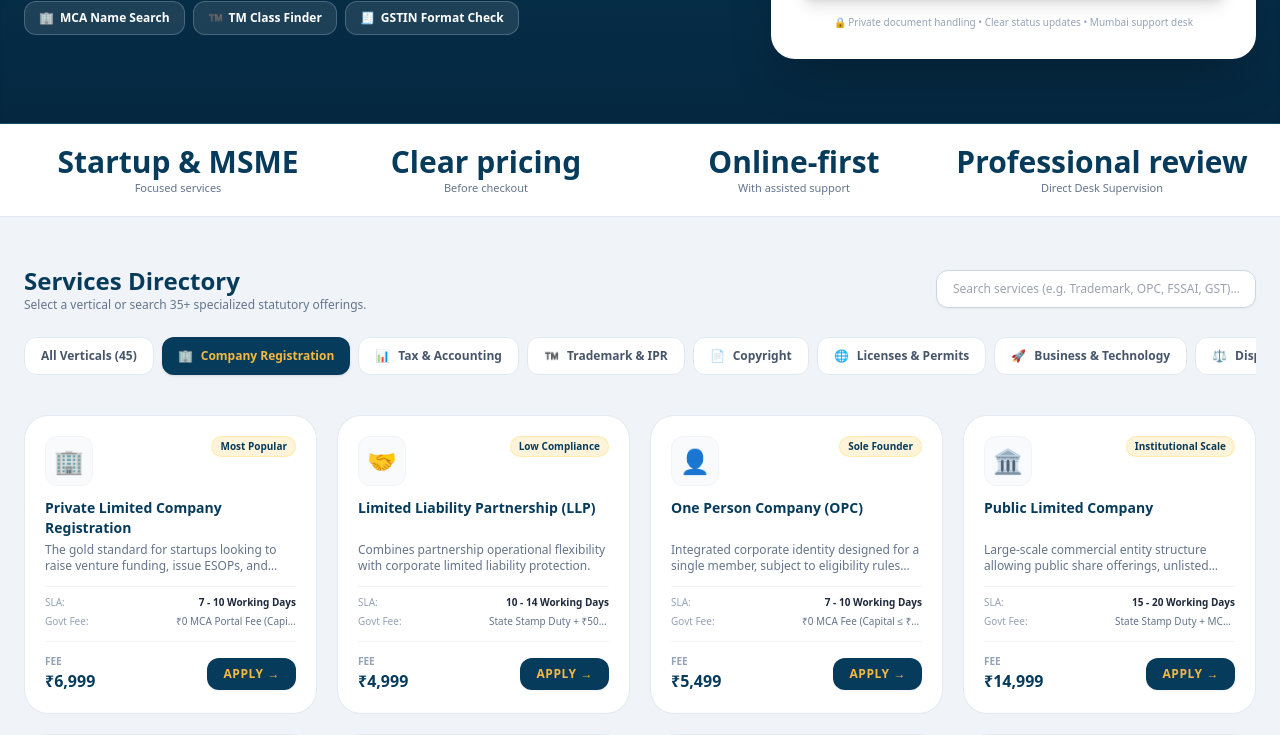
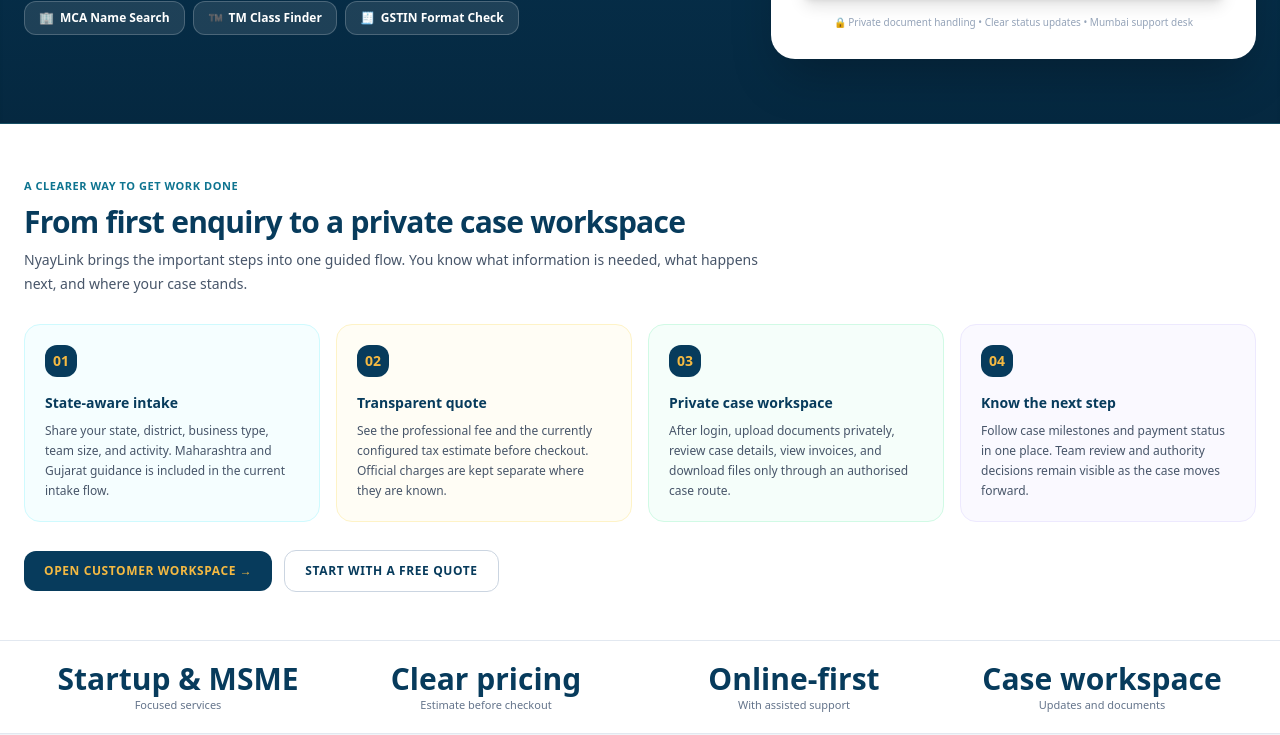
Before and after one commit to dhavalsidhpura/Nyaylink, a Next.js app: page / in a window 1280 px wide. Shown: the part 580-1315 px from the top of the page. Built offline with nearby package versions, Linux system fonts and the light colour scheme; no server answers.

Commit message:
Surface customer case experience

```diff
--- a/src/app/page.tsx
+++ b/src/app/page.tsx
@@ -298,7 +298,7 @@
 
           {/* Right Column: High-Converting Quick Filing / Consultation Widget (5 Cols) */}
           <div className="lg:col-span-5">
-            <div className="bg-white text-slate-800 rounded-3xl p-6 sm:p-7 shadow-2xl border border-white/20 relative">
+            <div id="quick-quote" className="bg-white text-slate-800 rounded-3xl p-6 sm:p-7 shadow-2xl border border-white/20 relative">
               <div className="absolute -top-3 right-6 bg-[#F4B942] text-[#073B5C] text-[10px] font-black uppercase px-3 py-1 rounded-full shadow-md">
                 Consultation Desk
               </div>
@@ -409,7 +409,46 @@
         </div>
       </section>
 
-      {/* 4. Trust & Metrics Banner */}
+      {/* 4. Customer Case Experience */}
+      <section className="bg-white border-b border-slate-200 py-12 px-4 sm:px-6">
+        <div className="max-w-7xl mx-auto space-y-7">
+          <div className="max-w-3xl">
+            <span className="text-[11px] font-extrabold uppercase tracking-wider text-[#0E7490]">A clearer way to get work done</span>
+            <h2 className="mt-2 text-2xl sm:text-3xl font-black tracking-tight text-[#073B5C]">From first enquiry to a private case workspace</h2>
+            <p className="mt-2 text-sm leading-6 text-slate-600">NyayLink brings the important steps into one guided flow. You know what information is needed, what happens next, and where your case stands.</p>
+          </div>
+
+          <div className="grid grid-cols-1 sm:grid-cols-2 lg:grid-cols-4 gap-4">
+            <div className="rounded-2xl border border-cyan-100 bg-cyan-50/50 p-5">
+              <span className="flex h-8 w-8 items-center justify-center rounded-xl bg-[#073B5C] text-sm font-black text-[#F4B942]">01</span>
+              <h3 className="mt-4 text-sm font-extrabold text-[#073B5C]">State-aware intake</h3>
+              <p className="mt-2 text-xs leading-5 text-slate-600">Share your state, district, business type, team size, and activity. Maharashtra and Gujarat guidance is included in the current intake flow.</p>
+            </div>
+            <div className="rounded-2xl border border-amber-100 bg-amber-50/50 p-5">
+              <span className="flex h-8 w-8 items-center justify-center rounded-xl bg-[#073B5C] text-sm font-black text-[#F4B942]">02</span>
+              <h3 className="mt-4 text-sm font-extrabold text-[#073B5C]">Transparent quote</h3>
+              <p className="mt-2 text-xs leading-5 text-slate-600">See the professional fee and the currently configured tax estimate before checkout. Official charges are kept separate where they are known.</p>
+            </div>
+            <div className="rounded-2xl border border-emerald-100 bg-emerald-50/50 p-5">
+              <span className="flex h-8 w-8 items-center justify-center rounded-xl bg-[#073B5C] text-sm font-black text-[#F4B942]">03</span>
+              <h3 className="mt-4 text-sm font-extrabold text-[#073B5C]">Private case workspace</h3>
+              <p className="mt-2 text-xs leading-5 text-slate-600">After login, upload documents privately, review case details, view invoices, and download files only through an authorised case route.</p>
+            </div>
+            <div className="rounded-2xl border border-violet-100 bg-violet-50/50 p-5">
+              <span className="flex h-8 w-8 items-center justify-center rounded-xl bg-[#073B5C] text-sm font-black text-[#F4B942]">04</span>
+              <h3 className="mt-4 text-sm font-extrabold text-[#073B5C]">Know the next step</h3>
+              <p className="mt-2 text-xs leading-5 text-slate-600">Follow case milestones and payment status in one place. Team review and authority decisions remain visible as the case moves forward.</p>
+            </div>
+          </div>
+
+          <div className="flex flex-col sm:flex-row items-stretch sm:items-center gap-3">
+            <Link href="/dashboard" className="inline-flex items-center justify-center rounded-xl bg-[#073B5C] px-5 py-3 text-xs font-black uppercase tracking-wider text-[#F4B942] transition hover:bg-[#0E7490]">Open customer workspace →</Link>
+            <Link href="#quick-quote" className="inline-flex items-center justify-center rounded-xl border border-slate-300 bg-white px-5 py-3 text-xs font-extrabold uppercase tracking-wider text-[#073B5C] transition hover:border-[#0E7490] hover:text-[#0E7490]">Start with a free quote</Link>
+          </div>
+        </div>
+      </section>
+
+      {/* 5. Trust & Metrics Banner */}
       <section className="bg-white border-b border-slate-200 py-5 px-4 sm:px-8">
         <div className="max-w-7xl mx-auto grid grid-cols-2 md:grid-cols-4 gap-4 text-center">
           <div>
@@ -418,15 +457,15 @@
           </div>
           <div>
             <strong className="text-2xl sm:text-3xl font-black text-[#073B5C]">Clear pricing</strong>
-            <p className="text-[11px] text-slate-500 font-medium">Before checkout</p>
+            <p className="text-[11px] text-slate-500 font-medium">Estimate before checkout</p>
           </div>
           <div>
             <strong className="text-2xl sm:text-3xl font-black text-[#073B5C]">Online-first</strong>
             <p className="text-[11px] text-slate-500 font-medium">With assisted support</p>
           </div>
           <div>
-            <strong className="text-2xl sm:text-3xl font-black text-[#073B5C]">Professional review</strong>
-            <p className="text-[11px] text-slate-500 font-medium">Direct Desk Supervision</p>
+            <strong className="text-2xl sm:text-3xl font-black text-[#073B5C]">Case workspace</strong>
+            <p className="text-[11px] text-slate-500 font-medium">Updates and documents</p>
           </div>
         </div>
       </section>
```
